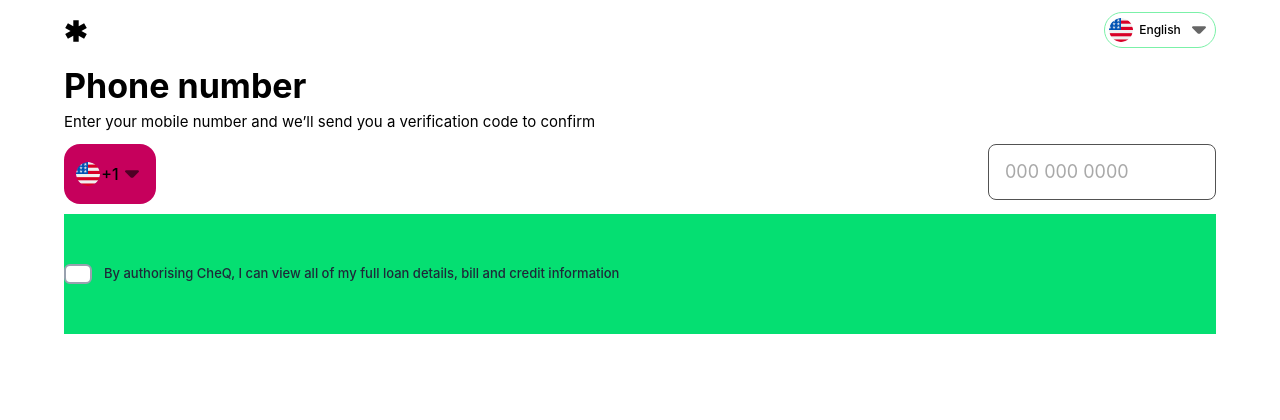
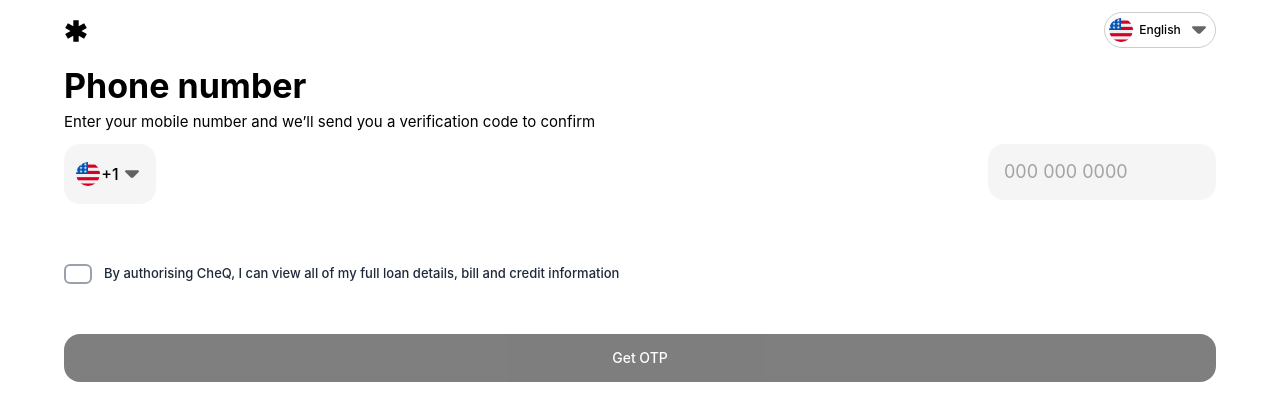
Before and after one commit to khaterehnaseri444-ui/otp, a React (Vite) app: page / in a window 1280 px wide. Shown: the top 420 px of the page. Built offline with nearby package versions, Linux system fonts and the light colour scheme.

Commit message:
style : custom button style for dark and light mode

```diff
--- a/src/pages/home/landing/OtpPhoneNumber.tsx
+++ b/src/pages/home/landing/OtpPhoneNumber.tsx
@@ -17,7 +17,7 @@ function OtpPhoneNumber() {
   const checkboxLabel: string =
     "By authorising CheQ, I can view all of my full loan details, bill and credit information";
   const sendOtpHandler = () => {
-    if (!phoneNumber && phoneNumber.length < 10) {
+    if (!phoneNumber || phoneNumber.length < 10) {
       setError("please enter your phone number");
       return;
     }
@@ -43,7 +43,7 @@ function OtpPhoneNumber() {
                 {darkMode ? <Icon name="theme" /> : <Icon name="logo" />}
               </button>
             </div>
-            <div className="w-28 h-9 border border-green-300  dark:border-amber-400 rounded-[40px] px-1 flex items-center justify-between">
+            <div className="w-28 h-9 border border-[#00000033]  dark:border-[#EAEAEA3D] rounded-[40px] px-1 flex items-center justify-between">
               <img
                 src="/assets/USA.png"
                 className="w-6 h-6 rounded-full"
@@ -61,7 +61,7 @@ function OtpPhoneNumber() {
             </p>
           </div>
           <div className="w-full h-20 flex items-center justify-between">
-            <div className="w-23 h-15 bg-pink-700 rounded-2xl flex items-center justify-between px-3">
+            <div className="w-23 h-15 dark:bg-[#ffffff2e] bg-[#0000000A] rounded-2xl flex items-center justify-between px-3">
               <img
                 src="/assets/USA.png"
                 className="w-6 h-6 rounded-full"
@@ -75,20 +75,24 @@ function OtpPhoneNumber() {
                 type="tel"
                 placeholder="000 000 0000"
                 value={phoneNumber}
-                onChange={(e) => setPhoneNumber(e.target.value)}
+                onChange={(e) => {
+                  setPhoneNumber(e.target.value);
+                  setError("");
+                }}
                 error={!!error}
                 errorMessage={error}
                 variant="outline"
                 inputSize="xl"
+                className="dark:bg-[#ffffff2e] bg-[#0000000A] border-0 rounded-2xl"
               />
             </div>
           </div>
-          <div className="w-full h-30 bg-green-400 flex">
+          <div className="w-full h-30 flex">
             <CustomCheckbox
               checked={termsStatus}
               onChange={setTermsStatus}
               label={checkboxLabel}
-              LableClassName="text-[13px]"
+              LableClassName="text-[13px] dark:text-[#EAEAEA99]"
             />
           </div>
           <Button
@@ -96,10 +100,16 @@ function OtpPhoneNumber() {
             disabled={!phoneNumber || !termsStatus}
             loading={loading}
             fullWidth
-            className={cn('h-12 rounded-2xl', phoneNumber && termsStatus ?'bg-white':'bg-#EAEAEA14')}
+            className={cn(
+              "h-12 rounded-2xl",
+              phoneNumber && termsStatus
+                ? "dark:bg-white dark:text-black bg-black text-white"
+                : "text-white dark:bg-white dark:text-black bg-black",
+            )}
           >
             Get OTP
           </Button>
+          {error && !loading && <p className="text-red-50">{error}</p>}
         </div>
       )}
       {step === "otp" && <OTP prevStep={prevStep} phoneNumber={phoneNumber} />}
```
